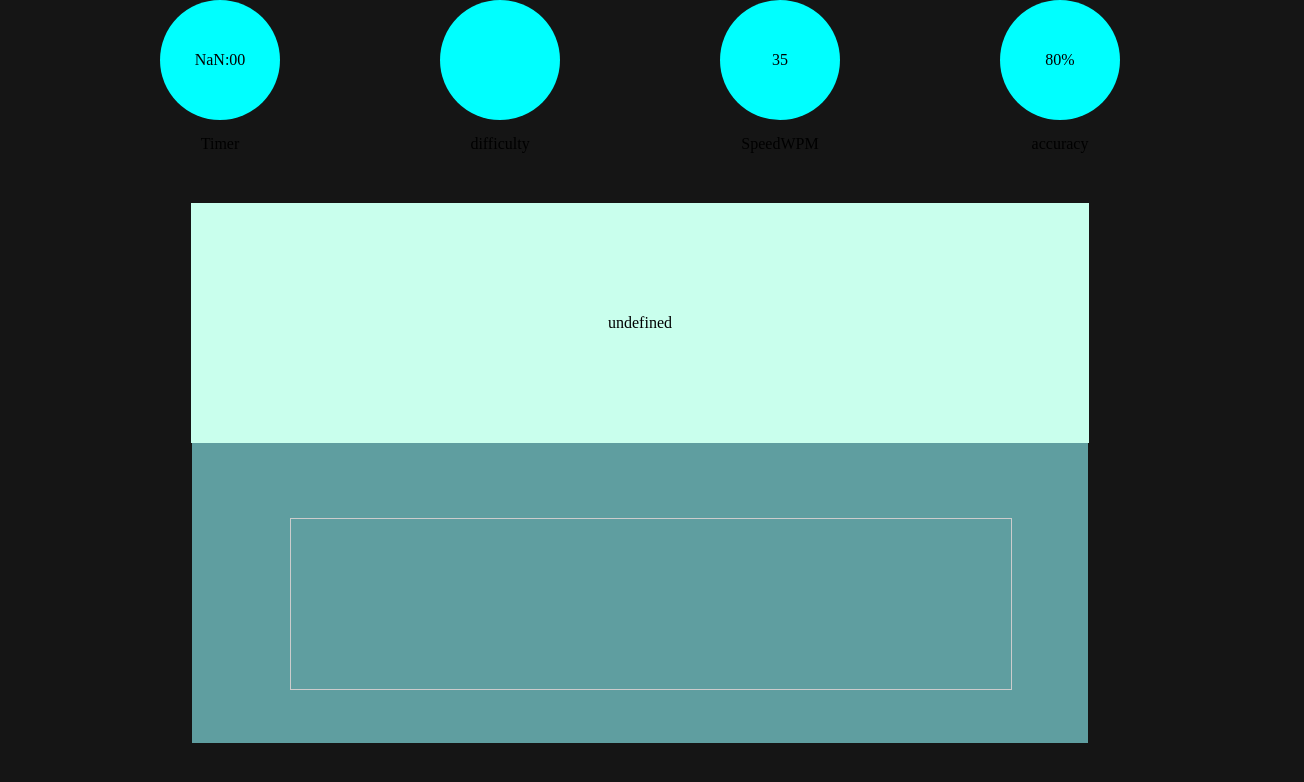
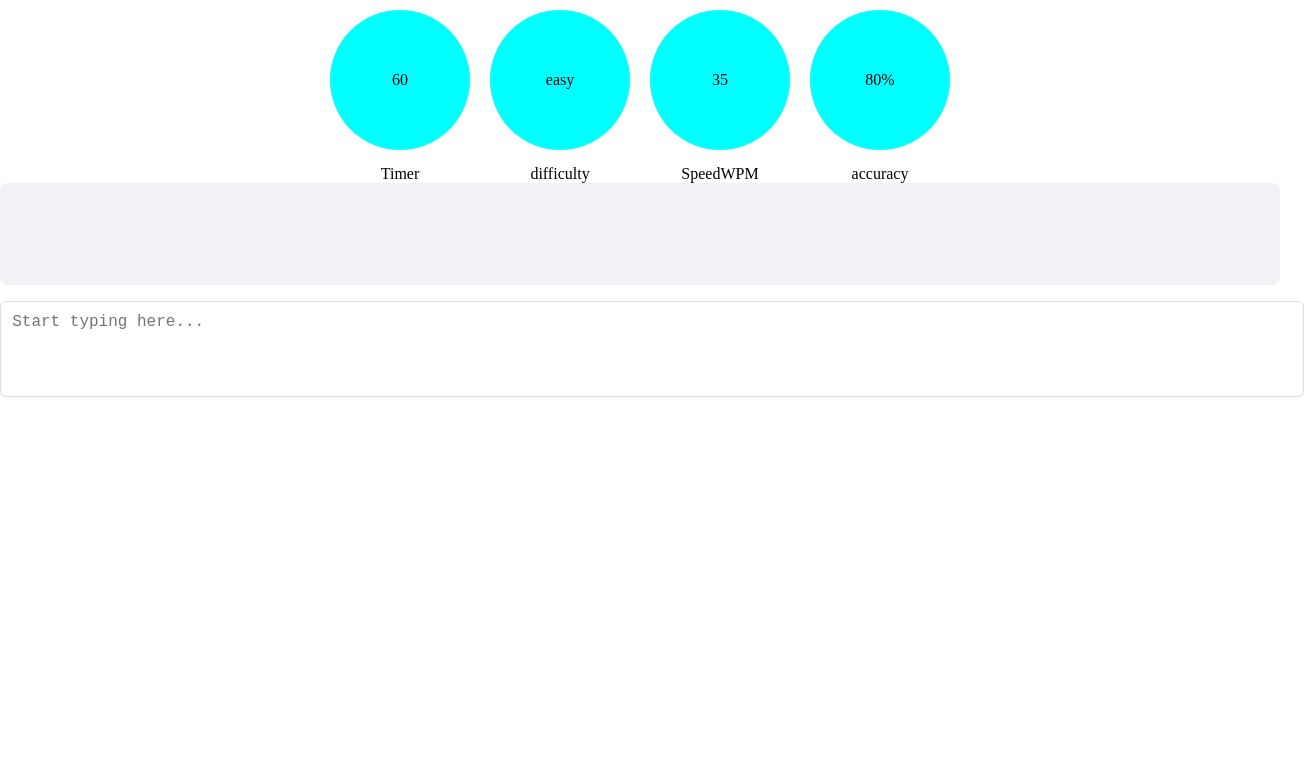
Before and after one commit to zeshan2001/Speedy-Fingers, a website with bundled scripts: page result.html in a window 1280 px wide. Shown: the whole page, 1304 px wide, since content can reach past the window. Built offline with nearby package versions, Linux system fonts and the light colour scheme.

Commit message:
some modification on result.html and result.js

```diff
--- a/level.js
+++ b/level.js
@@ -3,7 +3,7 @@ export default class Level {
   constructor(difficulty) {
     this.difficulty = difficulty
     this.easySentences = [
-      'this is this is this is this is this is this is this is this is this is this is this is this is this is this is this is this is this is this is this is this is this is this is this is this is this is this is this is this is this is this is this is this is this is this is this is this is this is this is '
+      'this is this is this is this is this is this is this is lorem im here to into my self from this hardihtn dgvdc dfikf jfbj cgtsj fifiovodkdngf cvd '
     ]
     this.mediumSentences = ['djncdc fjvfunv', 'lllllllllllllll']
     this.hardSentences = ['dddddddddddddddddddddd', 'gggggggggggggggggggg']
--- a/play.js
+++ b/play.js
@@ -66,6 +66,16 @@ export default class Play extends Level {
   // calculateSpeedWPM(countCorrectedWords, timeInMinutes) {
   //   return countCorrectedWords / timeInMinutes
   // }
+
+  countCorrectedChars(userCharList, randomCharList) {
+    let count = 0
+    userCharList.forEach((el, index) => {
+      if (el === randomCharList[index]) {
+        count++
+      }
+    })
+    return count
+  }
   calculateSpeedWPM(countCorrectedChars, timeInMinutes) {
     // console.log(countCorrectedChars / 5)
     return Math.floor((countCorrectedChars / 5 / timeInMinutes) * 10) / 10
--- a/result.css
+++ b/result.css
@@ -2,11 +2,11 @@
   margin: 0;
 }
 body {
-  background-color: rgba(0, 0, 0, 0.918);
+  /* background-color: rgba(0, 0, 0, 0.918); */
 }
 header {
   display: flex;
-  justify-content: space-evenly;
+  justify-content: center;
 }
 
 .results {
@@ -15,106 +15,62 @@ header {
   align-items: center;
   border-radius: 100%;
   background-color: aqua;
-  width: 120px;
-  height: 120px;
+  width: 140px;
+  height: 140px;
+  margin: 10px;
 }
 .results-text {
   text-align: center;
   margin-top: 15px;
 }
 
-#check-text {
-  display: flex;
-  justify-content: center;
-  align-items: center;
-
-  margin: 50px auto 0 auto;
-  padding: 20px;
-
-  background-color: rgb(201, 255, 237);
-  min-height: 200px;
-  width: 67%;
-}
-#input-div {
-  width: 70%;
-  margin: 0 auto;
-  display: flex;
-  justify-content: center;
-  align-items: center;
-  background-color: cadetblue;
-  /* min-height: 300px; */
-  height: 300px;
+#passage-container {
+  background: #f1f2f6;
+  border-radius: 8px;
+  padding: 1rem;
+  margin-bottom: 1rem;
+  min-height: 70px;
 }
 
-/* .typing-container {
-  position: relative;
-  width: 600px;
-  height: 120px;
-}
-#highlight-output {
-  position: absolute;
-  top: 0;
-  left: 0;
-  z-index: 2;
-  white-space: pre-wrap;
-  word-wrap: break-word;
-
-  font-size: 20px;
-  font-family: 'Franklin Gothic Medium', 'Arial Narrow', Arial, sans-serif;
-  padding: 15px;
+#passage {
+  font-size: 1.1rem;
+  letter-spacing: 0.5px;
+  word-break: break-word;
 }
 
-#typing-test {
-  position: absolute;
-  top: 0;
-  left: 0;
-  z-index: 0;
-  color: transparent;
-  caret-color: black;
+#input {
+  width: 100%;
+  padding: 0.7rem;
+  border-radius: 6px;
+  border: 1px solid #dcdde1;
+  font-size: 1rem;
+  margin-bottom: 1rem;
   resize: none;
-  width: 100%;
-  height: 100%;
-
-  font-size: 20px;
-  font-family: 'Franklin Gothic Medium', 'Arial Narrow', Arial, sans-serif;
-  padding: 15px;
-} */
-
-.typing-container {
-  position: relative;
-  width: 700px;
-  min-height: 150px;
-  font-size: 24px;
-  font-family: monospace;
+  outline: none;
+  transition: border 0.2s;
+}
+#input:focus {
+  border: 1.5px solid #4078c0;
 }
 
-#highlight-output {
-  position: absolute;
-  top: 0;
-  left: 0;
-  color: black;
-  white-space: pre-wrap;
-  word-wrap: break-word;
-  pointer-events: none;
-  z-index: 1;
-  padding: 10px;
-  width: 100%;
-  height: 100%;
+#restart {
+  background: #4078c0;
+  color: #fff;
+  border: none;
+  padding: 0.6rem 1.5rem;
+  border-radius: 6px;
+  font-size: 1rem;
+  cursor: pointer;
+  transition: border 0.2s;
+}
+#restart:hover {
+  background: #273c75;
 }
 
-#typing-test {
-  position: absolute;
-  top: 0;
-  left: 0;
-  font-size: 24px;
-  font-family: monospace;
-  border: 1px solid #ccc;
-  background: transparent;
-  width: 100%;
-  height: 100%;
-  color: transparent;
-  caret-color: black;
-  z-index: 2;
-  padding: 10px;
-  resize: none;
+.correct {
+  color: #44bd32;
 }
+.incorrect {
+  color: #e84118;
+  text-decoration: underline;
+}
--- a/result.html
+++ b/result.html
@@ -10,40 +10,31 @@
   <body>
     <header>
       <div>
-        <!-- <span id="time">60</span> -->
         <div id="time" class="results">60</div>
-        <!-- <h5>Timer</h5> -->
         <div class="results-text">Timer</div>
       </div>
       <div>
         <div id="level" class="results">easy</div>
-        <!-- <h5>difficulty</h5> -->
         <div class="results-text">difficulty</div>
       </div>
       <div>
         <div id="speed-wpm" class="results">35</div>
-        <!-- <h5>SpeedWPM</h5> -->
         <div class="results-text">SpeedWPM</div>
       </div>
       <div>
         <div id="accuracy" class="results">80%</div>
-        <!-- <h5>accuracy</h5> -->
         <div class="results-text">accuracy</div>
       </div>
     </header>
     <main>
-      <p id="check-text">mo s</p>
-
-      <div id="input-div">
-        <div class="typing-container">
-          <div id="highlight-output"></div>
-          <textarea
-            id="typing-test"
-            autocomplete="off"
-            autocorrect="off"
-          ></textarea>
-        </div>
+      <div id="passage-container">
+        <p id="passage"></p>
       </div>
+      <textarea
+        id="input"
+        placeholder="Start typing here..."
+        rows="4"
+      ></textarea>
     </main>
   </body>
 </html>
--- a/result.js
+++ b/result.js
@@ -18,7 +18,6 @@ let randomTextElement = (document.querySelector('#check-text').innerText =
 const userTextElement = document.querySelector('#typing-test')
 const highlightOutput = document.querySelector('#highlight-output')
 
-console.log(playObj.randomSentence())
 // randomTextElement = playObj.randomSentence()
 timeElement.innerText = `${playObj.getTime()}:00`
 levelElement.innerText = playObj.getLevel() // level
@@ -36,7 +35,7 @@ const timeCountDown = (minutes) => {
     const difference = targetDate - now
 
     if (difference < 0) {
-      userTextElement.readOnly = true
+      userTextElement.setAttribute('contenteditable', 'false')
       timeElement.innerHTML = 'STOP'
       clearInterval(interval)
       return
@@ -54,9 +53,9 @@ const timeCountDown = (minutes) => {
 const highlightChar = (userCharList) => {
   const highlighted = userCharList.map((char, index) => {
     if (char === randomCharList[index]) {
-      return `<span style="color: green;">${char}</span>`
+      return `<span style="color: green;">${randomCharList[index]}</span>`
     } else {
-      return `<span style="color: red;">${char || ' '}</span>`
+      return `<span style="color: red;">${randomCharList[index] || ' '}</span>`
     }
   })
   return highlighted
@@ -71,17 +70,18 @@ const countCorrectedWord = (wordList) => {
   })
   return count
 }
+// const countCorrectedChars = (userCharList) => {
+//   let count = 0
+//   userCharList.forEach((el, index) => {
+//     if (el === randomCharList[index]) {
+//       count++
+//     }
+//   })
+//   return count
+// }
+let startTimer = 1
 
-const countCorrectedChars = (userCharList) => {
-  let count = 0
-  userCharList.forEach((el, index) => {
-    if (el === randomCharList[index]) {
-      count++
-    }
-  })
-  return count
-}
-let startTimer = 1
+// ************ userTyping ************* //
 
 const userTyping = () => {
   startTimer--
@@ -89,12 +89,21 @@ const userTyping = () => {
     timeCountDown(playObj.getTime()) // timer
   }
 
-  const userCharList = userTextElement.value.split('')
+  const userCharList = userTextElement.textContent.split('')
+
   const highlighted = highlightChar(userCharList)
 
-  const countChars = countCorrectedChars(userCharList)
-  let speedWPM = playObj.calculateSpeedWPM(countChars, playObj.getTime()) // speed
-  let accuracy = playObj.calculateAccuracy(countChars, userCharList.length) // accuracy
+  const correctedChars = playObj.countCorrectedChars(
+    userCharList,
+    randomCharList
+  )
+  let speedWPM = playObj.calculateSpeedWPM(correctedChars, playObj.getTime()) // speed
+  let accuracy = playObj.calculateAccuracy(correctedChars, userCharList.length) // accuracy
+
+  //Add remaining (untyped) chars as default color
+  for (let i = userCharList.length; i < randomCharList.length; i++) {
+    highlighted.push(`<span style="color: gray;">${randomCharList[i]}</span>`)
+  }
 
   speedWPMElement.innerText = speedWPM || 0
   accuracyElement.innerText = accuracy || 0
@@ -102,4 +111,11 @@ const userTyping = () => {
 }
 
 // ********************* Events ********************* //
+addEventListener('load', () => {
+  let highlighted = []
+  for (let i = 0; i < randomCharList.length; i++) {
+    highlighted.push(`<span style="color: gray;">${randomCharList[i]}</span>`)
+  }
+  highlightOutput.innerHTML = highlighted.join('')
+})
 userTextElement.addEventListener('input', userTyping)
```
